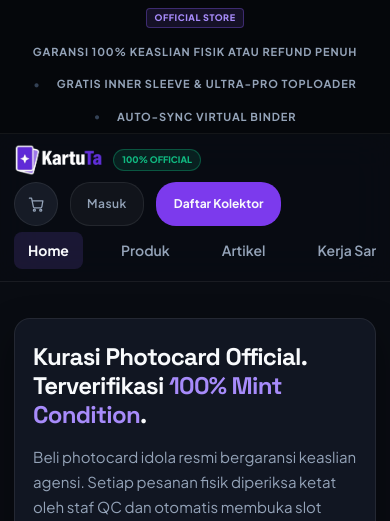
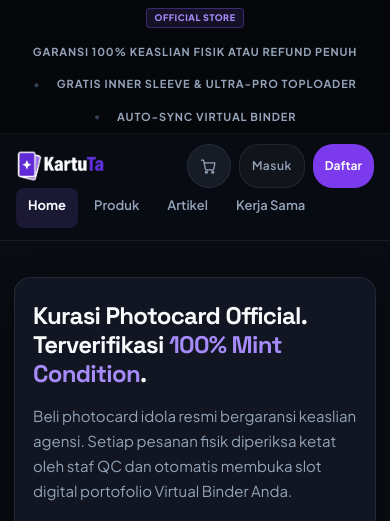
Before and after one commit to Fathiiathallah/Kartuta_ecommerce, a Django app: page / in a window 390 px wide. Shown: the top 521 px of the page. Run offline with Django 5.2, Linux system fonts and the light colour scheme; data that the repository does not hold is empty.

Commit message:
merapikan navbar di layar hp: menu jadi satu baris yang bisa digeser dan tombol daftar memakai label pendek

```diff
--- a/static/css/style.css
+++ b/static/css/style.css
@@ -912,6 +912,22 @@ body {
   color: var(--magenta);
 }
 
+.label-short {
+  display: none;
+}
+
+/* Di bawah 480px label CTA panjang diganti versi pendek supaya tidak mendesak
+   tombol lain di baris yang sama. */
+@media (max-width: 480px) {
+  .label-long {
+    display: none;
+  }
+
+  .label-short {
+    display: inline;
+  }
+}
+
 .pro-store-pill {
   font-size: 9px;
   font-weight: 800;
@@ -2738,22 +2754,49 @@ img {
   max-width: 100%;
 }
 
-/* Navbar beranda: tautan tidak disembunyikan, tapi jadi baris kedua yang bisa
-   digeser. Menu yang hilang tanpa jejak membuat navigasi buntu di ponsel. */
+/* Navbar beranda di ponsel: dua baris tetap.
+   Baris 1 = logo + aksi (keranjang, masuk/daftar). Baris 2 = menu yang bisa
+   digeser ke samping. Hanya menu yang digeser; halaman tidak pernah melebar. */
 @media (max-width: 768px) {
   .pro-navbar-container {
     flex-wrap: wrap;
-    row-gap: 6px;
+    row-gap: 10px;
+    padding: 10px 16px;
+    gap: 0;
+  }
+
+  .pro-brand {
+    order: 1;
+    min-width: 0;
+  }
+
+  .pro-store-pill {
+    display: none;
+  }
+
+  .pro-nav-actions {
+    order: 2;
+    margin-left: auto;
+    gap: 8px;
+  }
+
+  .pro-nav-actions .btn-pro-primary,
+  .pro-nav-actions .btn-pro-ghost {
+    padding: 8px 12px;
+    font-size: 12px;
   }
 
   .pro-nav-links {
+    order: 3;
     display: flex;
-    order: 3;
     width: 100%;
-    gap: 8px;
+    gap: 4px;
     overflow-x: auto;
+    overscroll-behavior-x: contain;
+    -webkit-overflow-scrolling: touch;
     scrollbar-width: none;
-    padding-bottom: 2px;
+    margin: 0 -16px;
+    padding: 0 16px 2px;
   }
 
   .pro-nav-links::-webkit-scrollbar {
@@ -2763,7 +2806,12 @@ img {
   .pro-nav-links a.nav-link-item,
   .pro-nav-links a.nav-link-item:visited {
     white-space: nowrap;
-    padding: 8px 10px;
+    flex: 0 0 auto;
+    padding: 8px 12px;
+    font-size: 13px;
+    min-height: 40px;
+    display: inline-flex;
+    align-items: center;
   }
 
   /* Stepper lima langkah: lingkaran 36px terlalu besar untuk 390px. */
--- a/templates/404.html
+++ b/templates/404.html
@@ -5,7 +5,7 @@
     <meta charset="UTF-8">
     <meta name="viewport" content="width=device-width, initial-scale=1.0">
     <title>Halaman Tidak Ditemukan • KartuTa</title>
-    <link rel="stylesheet" href="{% static 'css/style.css' %}?v=7.0">
+    <link rel="stylesheet" href="{% static 'css/style.css' %}?v=7.1">
 </head>
 <body class="pro-body">
     <main class="pro-container" style="max-width: 640px; padding-top: 96px; gap: 16px;">
--- a/templates/500.html
+++ b/templates/500.html
@@ -5,7 +5,7 @@
     <meta charset="UTF-8">
     <meta name="viewport" content="width=device-width, initial-scale=1.0">
     <title>Ada gangguan di server • KartuTa</title>
-    <link rel="stylesheet" href="{% static 'css/style.css' %}?v=7.0">
+    <link rel="stylesheet" href="{% static 'css/style.css' %}?v=7.1">
 </head>
 <body class="pro-body">
     <main class="pro-container" style="max-width: 640px; padding-top: 96px; gap: 16px;">
--- a/templates/base.html
+++ b/templates/base.html
@@ -5,7 +5,7 @@
     <meta charset="UTF-8">
     <meta name="viewport" content="width=device-width, initial-scale=1.0">
     <title>{% block title %}KartuTa Platform{% endblock %}</title>
-    <link rel="stylesheet" href="{% static 'css/style.css' %}?v=7.0">
+    <link rel="stylesheet" href="{% static 'css/style.css' %}?v=7.1">
 </head>
 <body>
 {% include 'partials/icons.html' %}
--- a/templates/homepage/detail_halaman.html
+++ b/templates/homepage/detail_halaman.html
@@ -5,7 +5,7 @@
     <meta charset="UTF-8">
     <meta name="viewport" content="width=device-width, initial-scale=1.0">
     <title>{{ title }}</title>
-    <link rel="stylesheet" href="{% static 'css/style.css' %}?v=7.0">
+    <link rel="stylesheet" href="{% static 'css/style.css' %}?v=7.1">
 </head>
 <body class="pro-body">
 
--- a/templates/homepage/index.html
+++ b/templates/homepage/index.html
@@ -5,7 +5,7 @@
     <meta charset="UTF-8">
     <meta name="viewport" content="width=device-width, initial-scale=1.0">
     <title>{{ title|default:"KartuTa • Official K-Pop Photocard Store & Virtual Binder Platform" }}</title>
-    <link rel="stylesheet" href="{% static 'css/style.css' %}?v=7.0">
+    <link rel="stylesheet" href="{% static 'css/style.css' %}?v=7.1">
     <style>
         /* Transisi Halus (Smooth Cross-Fade & Scale) Hero Slide */
         .hero-side-slider-wrap {
@@ -60,11 +60,11 @@
             </a>
 
             <!-- Center Navigation Links (Clean, Spaced, No Underline) -->
-            <nav class="pro-nav-links" style="display: flex; align-items: center; gap: 24px;">
-                <a href="{% url 'home' %}" class="nav-link-item active-nav-link" id="nav-home" style="color: var(--text-main); text-decoration: none; font-size: 14px; font-weight: 700; padding: 8px 14px; border-radius: 8px;">Home</a>
-                <a href="#katalog-etalase" class="nav-link-item" id="nav-produk" style="color: var(--text-secondary); text-decoration: none; font-size: 14px; font-weight: 600; padding: 8px 14px; border-radius: 8px;">Produk</a>
-                <a href="#artikel-kolektor" class="nav-link-item" id="nav-artikel" style="color: var(--text-secondary); text-decoration: none; font-size: 14px; font-weight: 600; padding: 8px 14px; border-radius: 8px;">Artikel</a>
-                <a href="#mitra-kerjasama" class="nav-link-item" id="nav-mitra" style="color: var(--text-secondary); text-decoration: none; font-size: 14px; font-weight: 600; padding: 8px 14px; border-radius: 8px;">Kerja Sama</a>
+            <nav class="pro-nav-links" aria-label="Navigasi utama">
+                <a href="{% url 'home' %}" class="nav-link-item active-nav-link" id="nav-home">Home</a>
+                <a href="#katalog-etalase" class="nav-link-item" id="nav-produk">Produk</a>
+                <a href="#artikel-kolektor" class="nav-link-item" id="nav-artikel">Artikel</a>
+                <a href="#mitra-kerjasama" class="nav-link-item" id="nav-mitra">Kerja Sama</a>
             </nav>
 
             <!-- Right Controls -->
@@ -99,7 +99,7 @@
                     <a href="{% url 'logout' %}" class="btn-pro-ghost" title="Keluar / Logout">Keluar</a>
                 {% else %}
                     <a href="{% url 'login' %}" class="btn-pro-ghost">Masuk</a>
-                    <a href="{% url 'register' %}" class="btn-pro-primary">Daftar Kolektor</a>
+                    <a href="{% url 'register' %}" class="btn-pro-primary"><span class="label-long">Daftar Kolektor</span><span class="label-short">Daftar</span></a>
                 {% endif %}
             </div>
         </div>
```
Also changed, not shown: templates/homepage/detail_artikel.html (+7 -7 lines), templates/homepage/detail_produk.html (+7 -7 lines).
